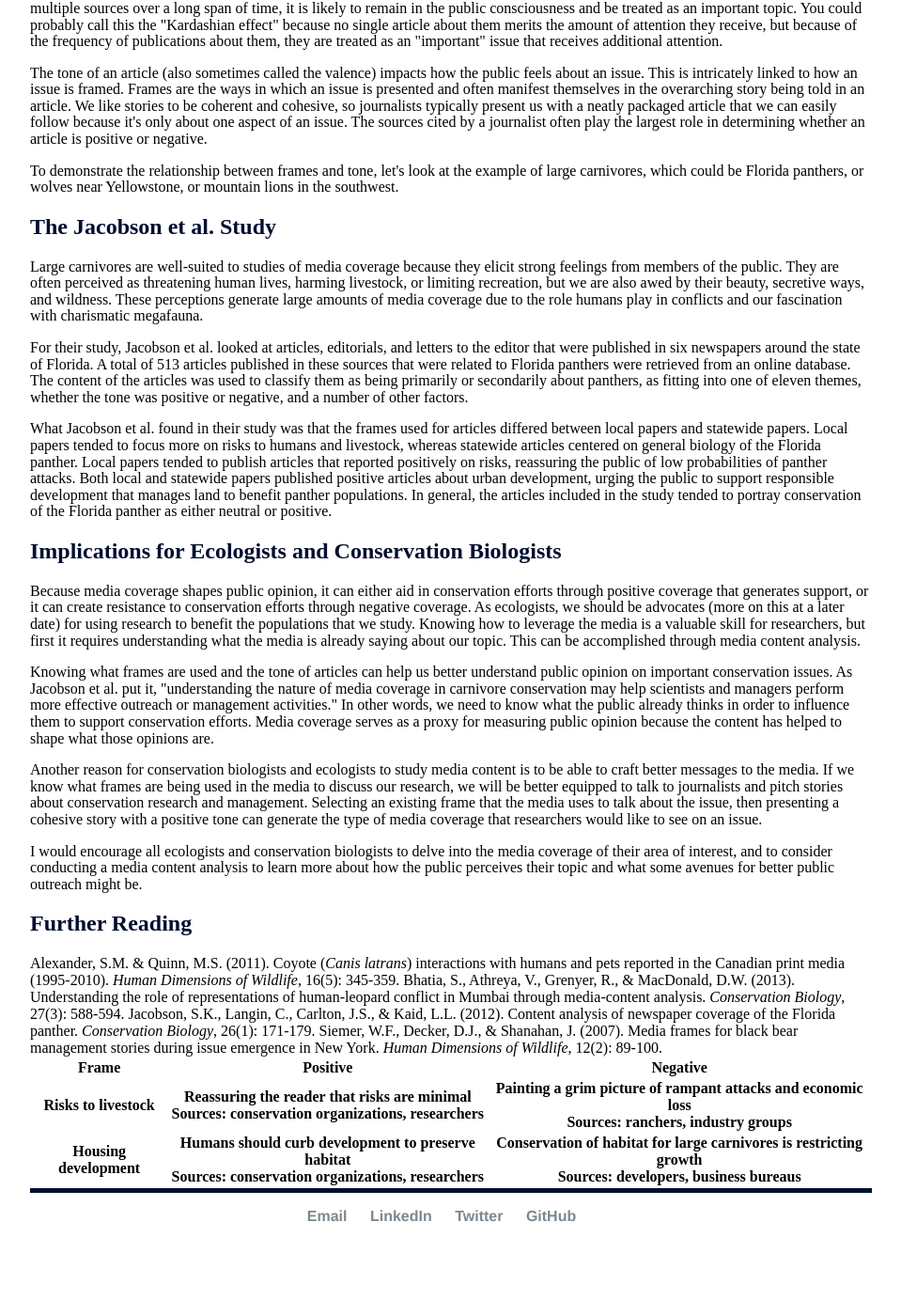
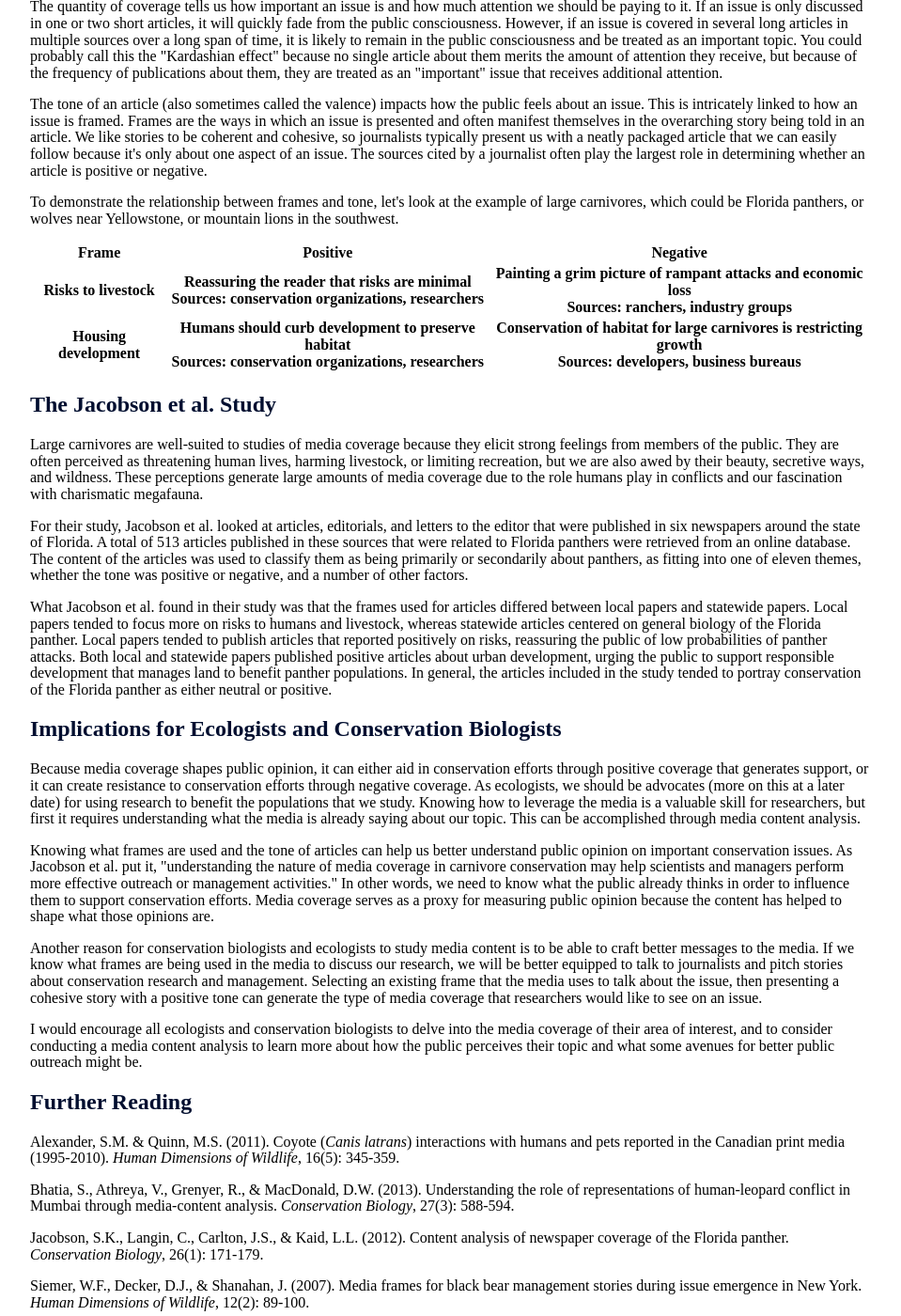
Before and after one commit to elizagrames/elizagrames.github.io, a Jekyll site: the page built from _posts/2016-09-02-media-content-analysis-as-a-tool-for-conservation.md, in a window 1280 px wide and 1400 px high, scrolled down 639 px. Shown: the whole window at 94% size, without its empty margins (160-1119 px from the left). Built offline with Jekyll 4.4.1, drawn with Linux system fonts in a browser that asks for light colours; before the commit the page ends 2002 px from its top, so only the background shows below that; some of the changed text lies outside the part shown.

Commit message:
Update 2016-09-02-media-content-analysis-as-a-tool-for-conservation.md

```diff
--- a/_posts/2016-09-02-media-content-analysis-as-a-tool-for-conservation.md
+++ b/_posts/2016-09-02-media-content-analysis-as-a-tool-for-conservation.md
@@ -34,6 +36,7 @@ To demonstrate the relationship between frames and tone, let's look at the examp
 <th>Humans should curb development to preserve habitat<br>Sources: conservation organizations, researchers	</th>
 <th>Conservation of habitat for large carnivores is restricting growth<br>Sources: developers, business bureaus</th>
 </tr>
+</table>
 
 <h2>The Jacobson et al. Study</h2>
 
@@ -56,10 +59,11 @@ I would encourage all ecologists and conservation biologists to delve into the m
 
 <h2>Further Reading</h2>
 
-Alexander, S.M. & Quinn, M.S. (2011). Coyote (<i>Canis latrans</i>) interactions with humans and pets reported in the Canadian print media (1995-2010). <i>Human Dimensions of Wildlife</i>, 16(5): 345-359.
-
+<p>Alexander, S.M. & Quinn, M.S. (2011). Coyote (<i>Canis latrans</i>) interactions with humans and pets reported in the Canadian print media (1995-2010). <i>Human Dimensions of Wildlife</i>, 16(5): 345-359.
+</p><p>
 Bhatia, S., Athreya, V., Grenyer, R., & MacDonald, D.W. (2013). Understanding the role of representations of human-leopard conflict in Mumbai through media-content analysis. <i>Conservation Biology</i>, 27(3): 588-594.
-
+</p><p>
 Jacobson, S.K., Langin, C., Carlton, J.S., & Kaid, L.L. (2012). Content analysis of newspaper coverage of the Florida panther. <i>Conservation Biology</i>, 26(1): 171-179.
-
+</p><p>
 Siemer, W.F., Decker, D.J., & Shanahan, J. (2007). Media frames for black bear management stories during issue emergence in New York. <i>Human Dimensions of Wildlife</i>, 12(2): 89-100.
+</p>
```
Also changed, not shown: other parts of _posts/2016-09-02-media-content-analysis-as-a-tool-for-conservation.md (+2 -0 lines).
